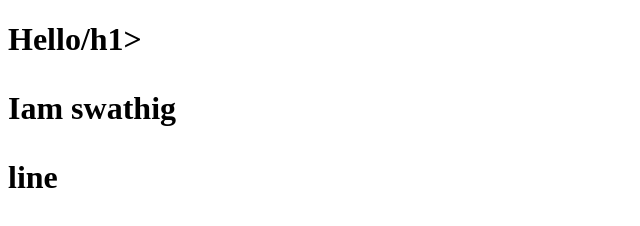
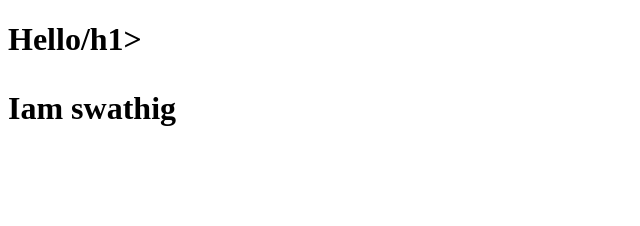
Before and after one commit to tring-swatheeswari/samplerepo, a plain HTML site: page index.html in a window 1280 px wide. Shown: the whole page, without its empty margins (0-640 px from the left). Drawn offline with Linux system fonts and the light colour scheme.

Commit message:
fix:change

```diff
--- a/index.html
+++ b/index.html
@@ -4,7 +4,7 @@
 
 <h1>Hello/h1>
 <p>Iam swathig</p>
-  <p>line</p>
+
 
 </body>
 </html>
```
